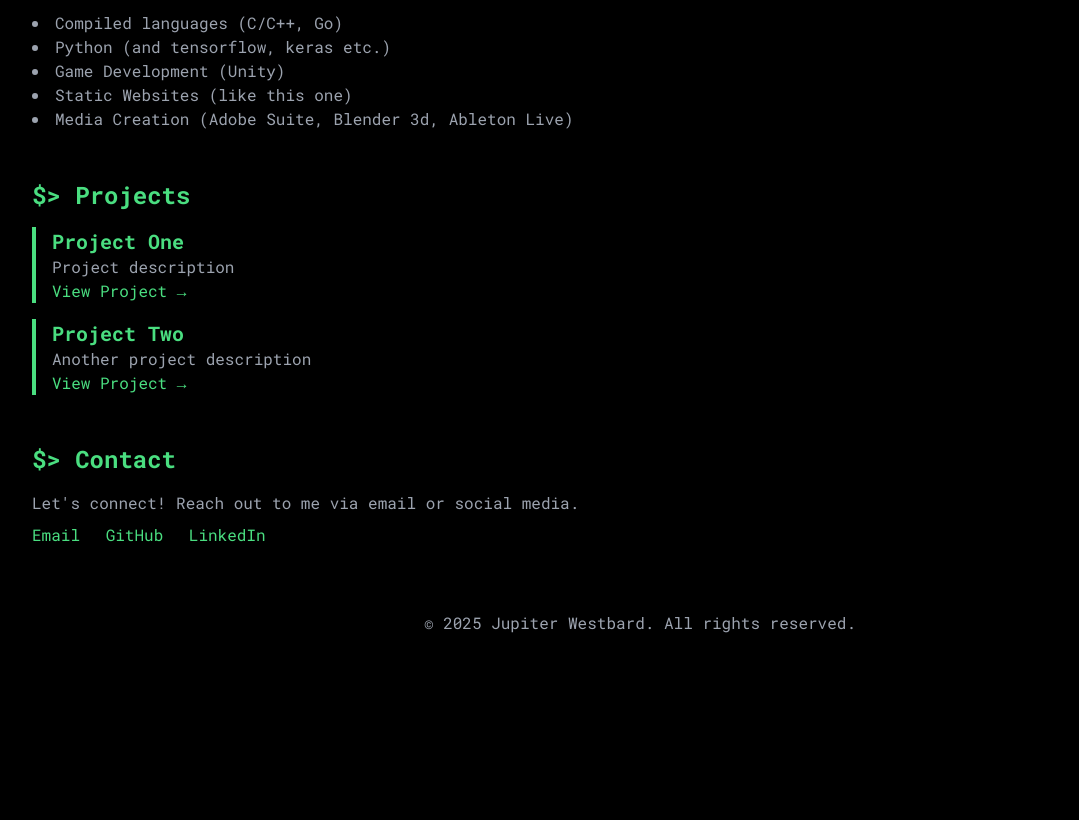
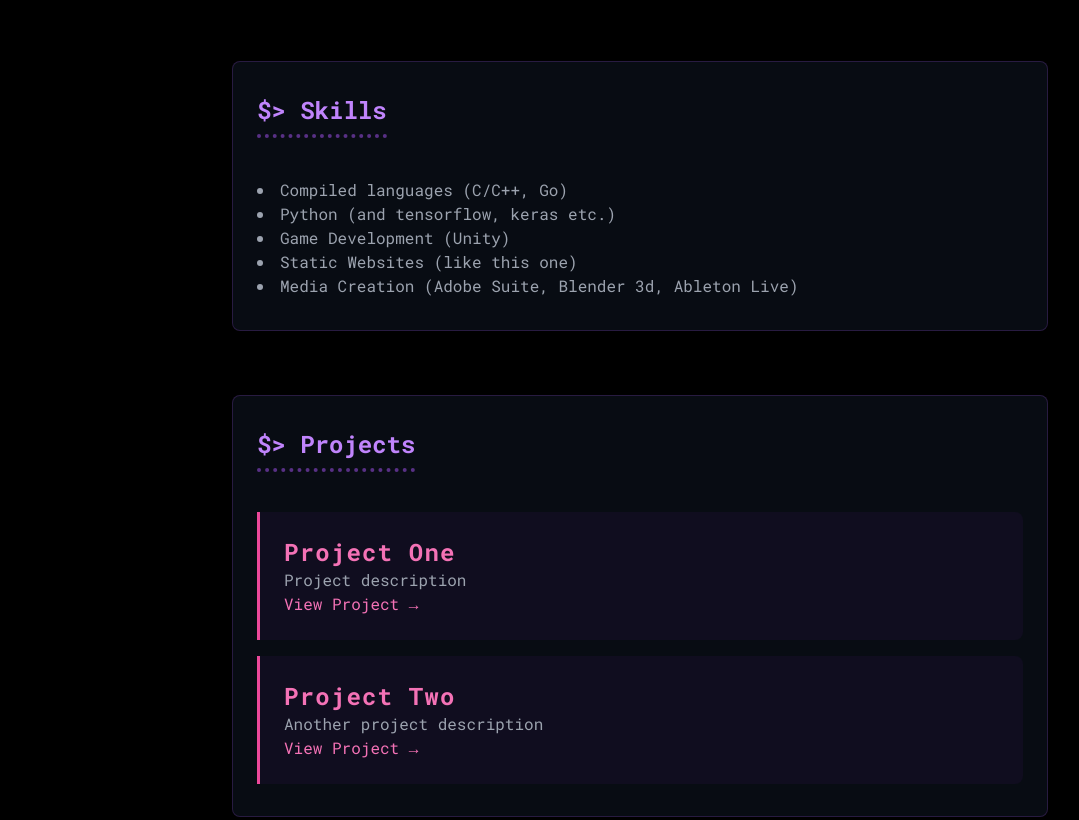
Before and after one commit to randomLevelup/randomLevelup-25, a website: page index.html in a window 1280 px wide. Shown: the part 545-1365 px from the top of the page, without its empty margins (0-1079 px from the left). Before the commit the page ends 1212 px from the top, so only its background shows below. Drawn offline with nearby package versions, Linux system fonts and the light colour scheme; files that its build step writes are made by us from their sources.

Commit message:
pleasing purple colors

```diff
--- a/index.html
+++ b/index.html
@@ -7,19 +7,19 @@
   <link href="dist/output.css" rel="stylesheet">
   <link href="https://fonts.googleapis.com/css2?family=Roboto+Mono:wght@400;500;700&display=swap" rel="stylesheet">
 </head>
-<body class="bg-black text-white font-mono">
+<body class="bg-black text-white font-mono min-h-screen flex flex-col items-center">
   <!-- Header -->
-  <header class="container mx-auto p-8 text-center">
-    <h1 class="text-4xl font-bold text-green-400">$> Jupiter Westbard</h1>
+  <header class="container p-8 text-center">
+    <h1 class="text-5xl font-bold text-pink-400">$> Jupiter Westbard</h1>
     <p class="mt-2 text-gray-400">// Developer | Composer | Filmmaker | Problem Solver</p>
   </header>
 
   <!-- Main Content -->
-  <main class="container mx-auto p-8">
+  <main class="container p-8 flex-grow">
     <!-- About Section -->
     <section class="section">
       <h2 class="section-heading">$> About Me</h2>
-      <div class="prose prose-invert mt-4">
+      <div class="prose prose-invert mt-4 w-full">
         <p>
           I'm a student and a technical developer with a passion for making music and movies. I specialize in problem-solving, spatial and geometric algorithms, image processing, and all sorts of creative tools. I'm currently studying computer science at Tufts University in Medford, MA.
         </p>
@@ -50,12 +50,12 @@
         <div class="project-border">
           <h3 class="project-title">Project One</h3>
           <p class="text-gray-400">Project description</p>
-          <a href="#" class="text-green-400 hover:underline">View Project →</a>
+          <a href="#" class="text-pink-400 hover:underline">View Project →</a>
         </div>
         <div class="project-border">
           <h3 class="project-title">Project Two</h3>
           <p class="text-gray-400">Another project description</p>
-          <a href="#" class="text-green-400 hover:underline">View Project →</a>
+          <a href="#" class="text-pink-400 hover:underline">View Project →</a>
         </div>
       </div>
     </section>
@@ -66,16 +66,16 @@
       <div class="mt-4">
         <p class="text-gray-400">Let's connect! Reach out to me via email or social media.</p>
         <div class="mt-2 space-x-4">
-          <a href="mailto:jwestbard@gmail.com" class="text-green-400 hover:underline">Email</a>
-          <a href="https://github.com/randomlevelup" class="text-green-400 hover:underline">GitHub</a>
-          <a href="https://www.linkedin.com/in/jupiter-westbard-615194244/" class="text-green-400 hover:underline">LinkedIn</a>
+          <a href="mailto:jwestbard@gmail.com" class="text-pink-400 hover:underline">Email</a>
+          <a href="https://github.com/randomlevelup" class="text-pink-400 hover:underline">GitHub</a>
+          <a href="https://www.linkedin.com/in/jupiter-westbard-615194244/" class="text-pink-400 hover:underline">LinkedIn</a>
         </div>
       </div>
     </section>
   </main>
 
   <!-- Footer -->
-  <footer class="container mx-auto p-8 text-center text-gray-400">
+  <footer class="container p-8 text-center text-gray-400">
     <p>© 2025 Jupiter Westbard. All rights reserved.</p>
   </footer>
 </body>
--- a/tailwind.config.js
+++ b/tailwind.config.js
@@ -5,7 +5,25 @@ module.exports = {
     extend: {
       fontFamily: {
         'mono': ['"Roboto Mono"', 'monospace']
-      }
+      },
+      container: {
+        center: true,
+        padding: '2rem',
+        screens: {
+          sm: '480px',    // reduced from 640px
+          md: '580px',    // reduced from 768px
+          lg: '680px',    // reduced from 1024px
+          xl: '780px',    // reduced from 1280px
+          '2xl': '880px', // reduced from 1680px
+        },
+      },
+      typography: {
+        DEFAULT: {
+          css: {
+            maxWidth: '150%', // Makes prose content 50% wider than container
+          },
+        },
+      },
     }
   },
   plugins: [
@@ -13,16 +31,16 @@ module.exports = {
     function({ addComponents }) {
       addComponents({
         '.section': {
-          '@apply mb-12': {},
+          '@apply mb-16 relative px-6 py-8 bg-gray-900/50 backdrop-blur-sm rounded-lg border border-purple-500/20': {},
         },
         '.section-heading': {
-          '@apply text-2xl font-bold text-green-400': {},
+          '@apply text-2xl font-bold text-purple-400 mb-6 inline-block relative border-b-4 border-dotted border-purple-500/50 pb-2': {},
         },
         '.project-border': {
-          '@apply border-l-4 border-green-400 pl-4': {},
+          '@apply relative p-6 bg-purple-900/10 rounded-r-lg border-l-[3px] border-l-pink-500 hover:border-l-purple-400 transition-colors duration-300': {},
         },
         '.project-title': {
-          '@apply text-xl font-bold text-green-400': {},
+          '@apply text-2xl font-bold text-pink-400 tracking-wider': {},
         },
       });
     },
```
